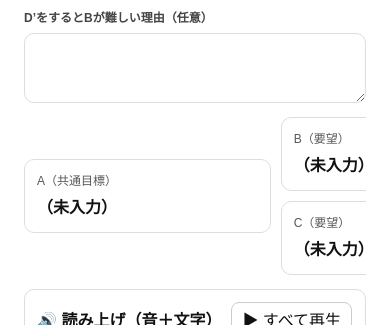
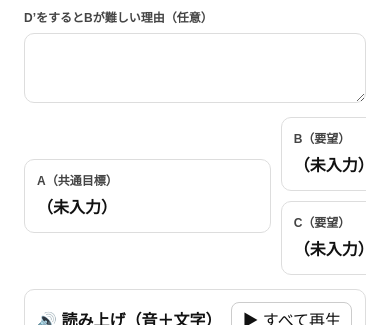
Before and after one commit to numericalpsychology-sketch/toc-cloud, a Next.js app: page /create in a window 390 px wide. Shown: the part 1023-1348 px from the top of the page. Built offline with nearby package versions, Linux system fonts and the light colour scheme; no server answers.

Commit message:
Improve CloudDiagramLR text contrast for mobile

```diff
--- a/components/clouds/CloudDiagramLR.tsx
+++ b/components/clouds/CloudDiagramLR.tsx
@@ -7,26 +7,55 @@ export function CloudDiagramLR(props: {
   D: string;
   Dprime: string;
 }) {
+  const Label: React.CSSProperties = {
+    fontSize: 12,
+    color: "#444",
+    fontWeight: 700,
+    marginBottom: 6,
+  };
+
+  const Body: React.CSSProperties = {
+    whiteSpace: "pre-wrap",
+    fontWeight: 600,
+    color: "#111",
+  };
+
   const Box = (label: string, text: string) => (
-    <div style={{ border: "1px solid #ddd", borderRadius: 10, padding: 12, background: "white" }}>
-      <div style={{ fontSize: 12, opacity: 0.7, marginBottom: 6 }}>{label}</div>
-      <div style={{ whiteSpace: "pre-wrap", fontWeight: 600 }}>{text || "（未入力）"}</div>
+    <div
+      style={{
+        border: "1px solid #ddd",
+        borderRadius: 10,
+        padding: 12,
+        background: "white",
+        color: "#111",
+      }}
+    >
+      <div style={Label}>{label}</div>
+      <div style={Body}>{text || "（未入力）"}</div>
     </div>
   );
 
   return (
-    <div style={{ overflowX: "auto" }}>
-      <div style={{ minWidth: 760, display: "grid", gridTemplateColumns: "1fr 1fr 1fr", gap: 10, alignItems: "center" }}>
+    <div style={{ overflowX: "auto", color: "#111" }}>
+      <div
+        style={{
+          minWidth: 760,
+          display: "grid",
+          gridTemplateColumns: "1fr 1fr 1fr",
+          gap: 10,
+          alignItems: "center",
+        }}
+      >
         {/* A */}
         <div>{Box("A（共通目標）", props.A)}</div>
 
-        {/* B/C */}
+        {/* B / C */}
         <div style={{ display: "grid", gap: 10 }}>
           {Box("B（要望）", props.B)}
           {Box("C（要望）", props.C)}
         </div>
 
-        {/* D/D' */}
+        {/* D / D’ */}
         <div style={{ display: "grid", gap: 10 }}>
           {Box("D（行動）", props.D)}
           {Box("D’（行動）", props.Dprime)}
```
